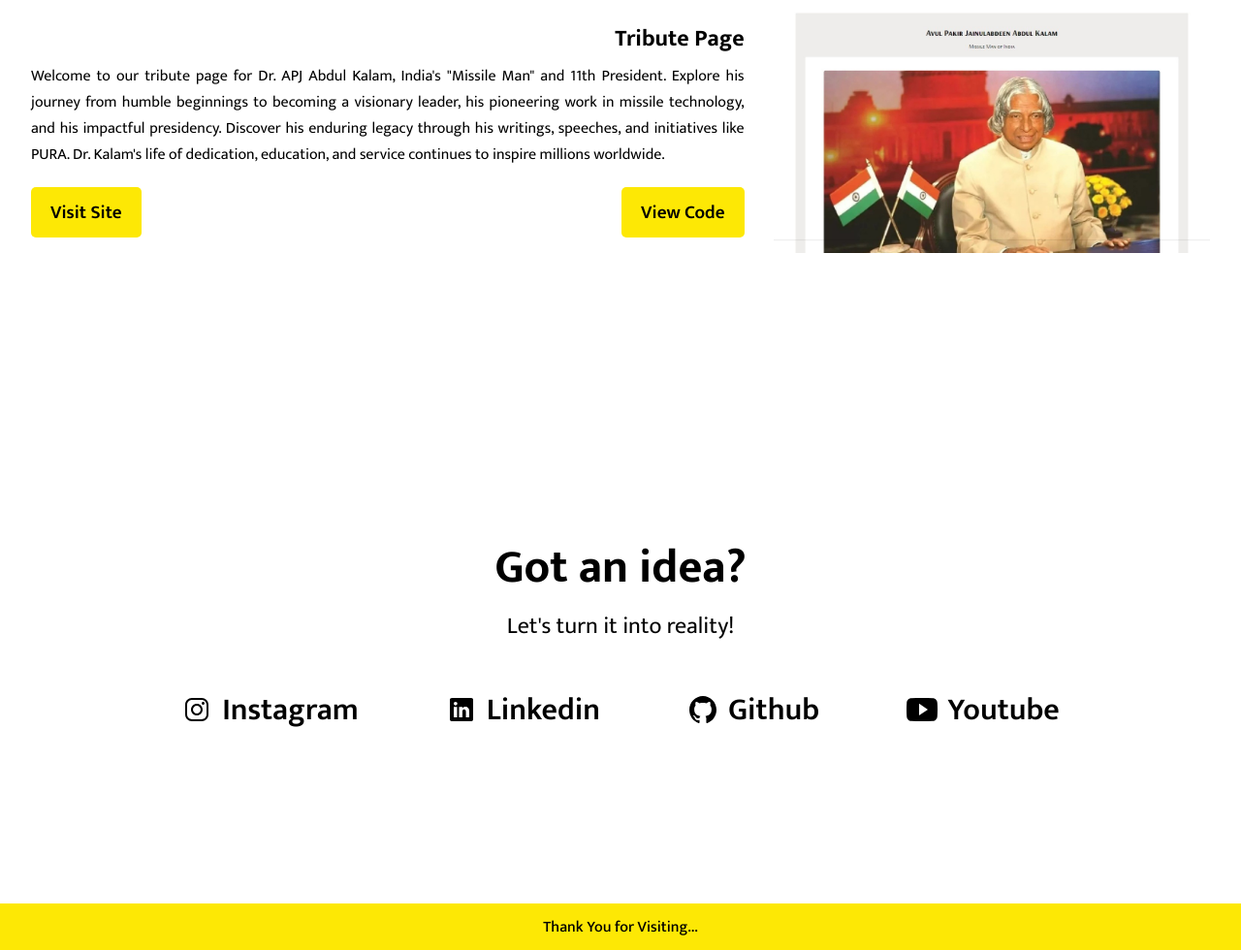
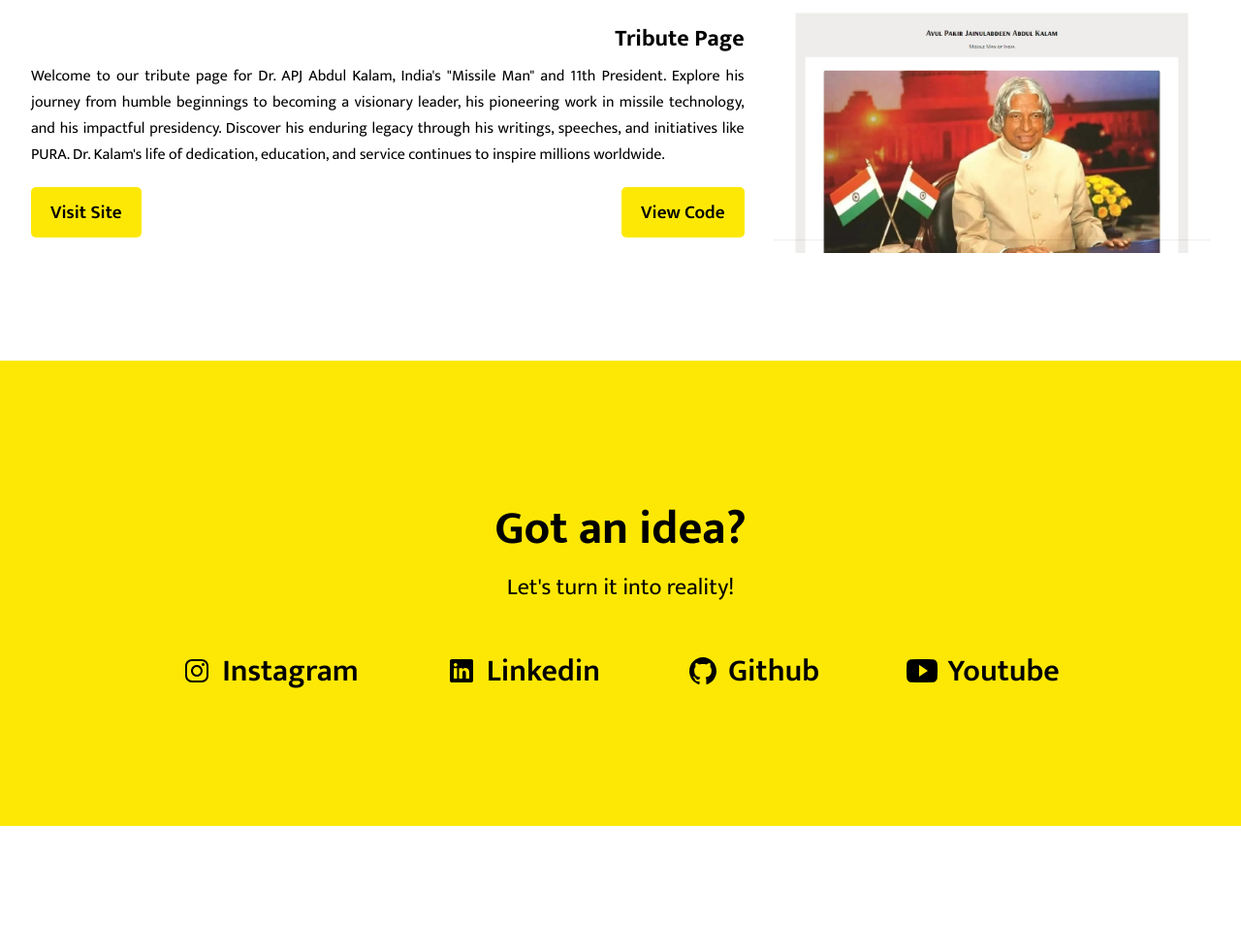
Before and after one commit to Srinivasrao28/Portfolio-Webpage, a plain HTML site: page index.html in a window 1280 px wide. Shown: the part 2388-3368 px from the top of the page at 97% size. After the commit the page ends 3240 px from the top, so only its background shows below. Drawn offline with nearby package versions, Linux system fonts and the light colour scheme.

Commit message:
Footer Removed

```diff
--- a/index.html
+++ b/index.html
@@ -118,9 +118,6 @@
         </div>
       </div>
     </section>
-    <footer>
-      <p>Thank You for Visiting...</p>
-    </footer>
     <script src="https://unpkg.com/ionicons@4.5.10-0/dist/ionicons.js"></script>
   </body>
 </html>
--- a/styles.css
+++ b/styles.css
@@ -175,11 +175,12 @@ body{
 #contact-page{
     width: 100%;
     height: max-content;
+    background-color: var(--privary-color);
 }
 
 #contact-page .contact-container{
     width: 100%;
-    height: 70vh;
+    height: 60vh;
     display: flex;
     align-items: center;
     justify-content: center;
@@ -224,16 +225,6 @@ body{
 #contact-page .contact-container .contact-links .contact-link:hover{
     position: relative;
     top: 10px;
-}
-
-footer{
-    width: 100%;
-    height: 6vh;
-    display: flex;
-    align-items: center;
-    justify-content: center;
-    font-weight: 500;
-    background: var(--privary-color);
 }
 
 
@@ -297,9 +288,6 @@ footer{
     #contact-page .contact-container .contact-links .contact-link{
         font-size: 0.8rem;
         margin: 0;
-    }
-    footer p{
-        font-size: 0.6rem;
     }
     #projects .project-tile .project-content h1{
         margin-top: 10px;
@@ -370,9 +358,6 @@ footer{
             font-size: 0.8rem;
             margin: 0;
         }
-        footer p{
-            font-size: 0.6rem;
-        }
 }
 
 @media (768px < width <= 1024px) {
```
